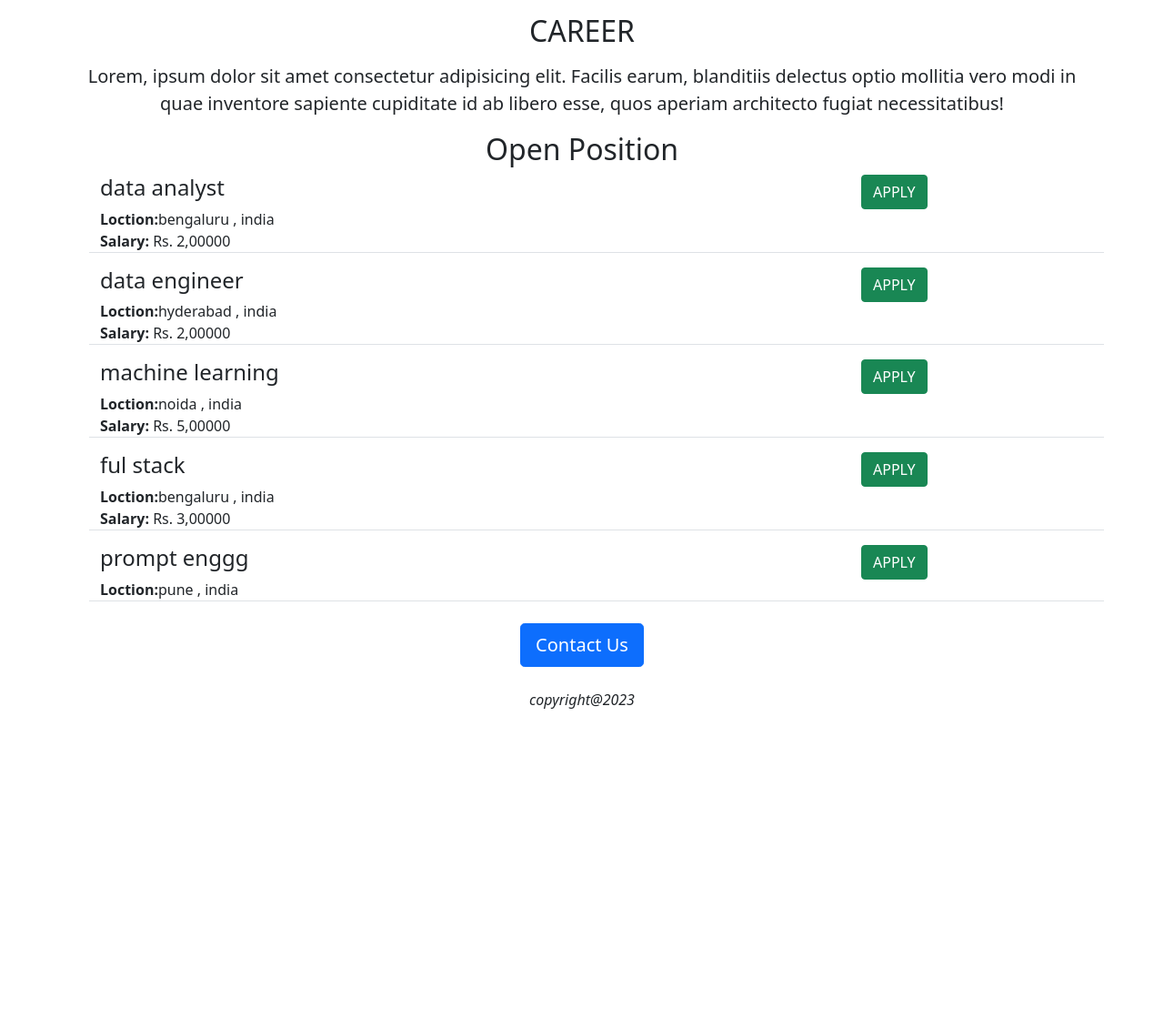
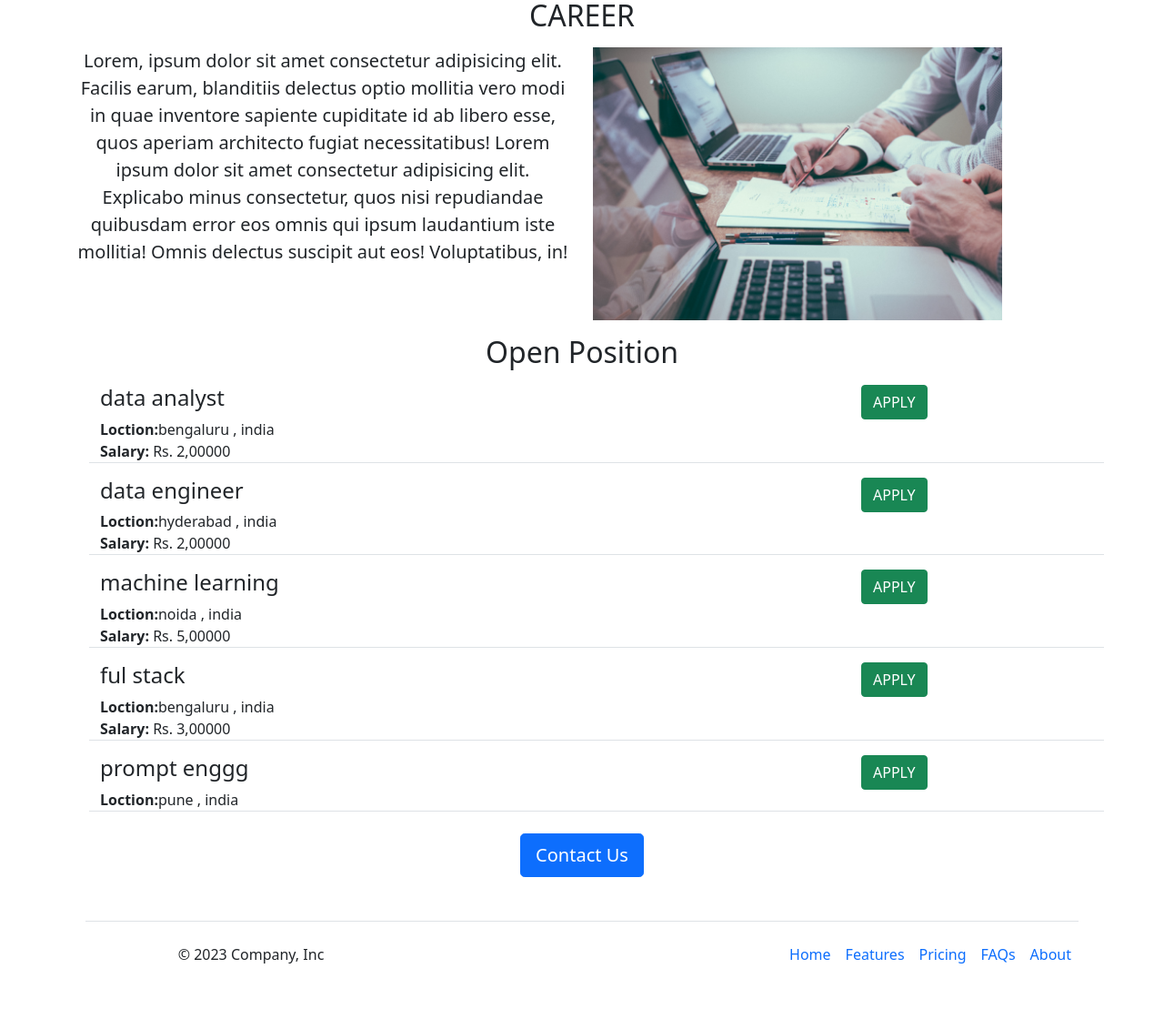
Before and after one commit to manishaarya4516/career-website-python, a Flask app: page / in a window 1280 px wide. Shown: the part 409-1518 px from the top of the page at 91% size. Before the commit the page ends 1188 px from the top, so only its background shows below. Run offline with Flask 3, Linux system fonts and the light colour scheme.

Commit message:
functional changes

```diff
--- /dev/null
+++ b/templates/footer.html
@@ -0,0 +1,34 @@
+<div class="container">
+  <footer
+    class="d-flex flex-wrap justify-content-between align-items-center py-3 my-4 border-top"
+  >
+    <p class="col-md-4 mb-0 text-body-secondary">&copy; 2023 Company, Inc</p>
+
+    <a
+      href="/"
+      class="col-md-4 d-flex align-items-center justify-content-center mb-3 mb-md-0 me-md-auto link-body-emphasis text-decoration-none"
+    >
+      <svg class="bi me-2" width="40" height="32">
+        <use xlink:href="#bootstrap" />
+      </svg>
+    </a>
+
+    <ul class="nav col-md-4 justify-content-end">
+      <li class="nav-item">
+        <a href="#" class="nav-link px-2 text-body-secondary">Home</a>
+      </li>
+      <li class="nav-item">
+        <a href="#" class="nav-link px-2 text-body-secondary">Features</a>
+      </li>
+      <li class="nav-item">
+        <a href="#" class="nav-link px-2 text-body-secondary">Pricing</a>
+      </li>
+      <li class="nav-item">
+        <a href="#" class="nav-link px-2 text-body-secondary">FAQs</a>
+      </li>
+      <li class="nav-item">
+        <a href="#" class="nav-link px-2 text-body-secondary">About</a>
+      </li>
+    </ul>
+  </footer>
+</div>
--- a/templates/home.html
+++ b/templates/home.html
@@ -19,36 +19,54 @@
         width: 100%;
         height: 320px;
         object-fit: cover;
+        margin-bottom: 10px;
+        margin-top: 5px;
       }
     </style>
   </head>
   <body>
-    <div class="container">
-      <h1 class="text-center mt-4 mb-3">Career Page</h1>
+    {% include 'nav.html' %}
     <img
       class="img-fluid"
       id="banner"
       src="https://images.unsplash.com/photo-1504805572947-34fad45aed93?ixlib=rb-4.0.3&ixid=M3wxMjA3fDB8MHxwaG90by1wYWdlfHx8fGVufDB8fHx8fA%3D%3D&auto=format&fit=crop&w=1470&q=80.jpg"
     />
+    <div class="container">
+      <!-- <h1 class="text-center mt-4 mb-3">Career Page</h1> -->
+
       <h2 class="text-center mt-3 mb-3">CAREER</h2>
+      <div class="row">
+        <div class="col-6">
           <p class="text-center lead">
-        Lorem, ipsum dolor sit amet consectetur adipisicing elit. Facilis earum,
-        blanditiis delectus optio mollitia vero modi in quae inventore sapiente
-        cupiditate id ab libero esse, quos aperiam architecto fugiat
-        necessitatibus!
+            Lorem, ipsum dolor sit amet consectetur adipisicing elit. Facilis
+            earum, blanditiis delectus optio mollitia vero modi in quae
+            inventore sapiente cupiditate id ab libero esse, quos aperiam
+            architecto fugiat necessitatibus! Lorem ipsum dolor sit amet
+            consectetur adipisicing elit. Explicabo minus consectetur, quos nisi
+            repudiandae quibusdam error eos omnis qui ipsum laudantium iste
+            mollitia! Omnis delectus suscipit aut eos! Voluptatibus, in!
           </p>
         </div>
+        <div class="col-6 mb-3">
+          <img
+            class="img-fluid"
+            style="height: 300px"
+            src="../static/careerjob.jpg"
+          />
+        </div>
+      </div>
+    </div>
     <div class="container">
-      <h2 class="text-center">Open Position</h2>
+      <h2 class="text-center mb-3">Open Position</h2>
       <div class="container ms-3">
         {% for job in jobs %} {% include 'jobitem.html' %} {% endfor %}
       </div>
     </div>
     <div class="container text-center">
-      <button class="text-center btn btn-primary btn-lg mt-2 mb-4">
+      <a class="text-center btn btn-primary btn-lg mt-2 mb-4" href="#">
         Contact Us
-      </button>
-      <p><i class="fa fa-copyright" aria-hidden="true">copyright@2023</i></p>
+      </a>
+      {% include 'footer.html' %}
     </div>
 
     <script
--- a/templates/jobitem.html
+++ b/templates/jobitem.html
@@ -7,6 +7,8 @@
     {% endif %}
   </div>
   <div class="col-3">
-    <button class="btn btn-success">APPLY</button>
+    <a class="btn btn-success" href="mailto:manishmaithili2020@gmail.com"
+      >APPLY</a
+    >
   </div>
 </div>
--- /dev/null
+++ b/templates/nav.html
@@ -0,0 +1,47 @@
+<header class="p-3 bg-white shadow-sm fixed-top">
+  <div class="container">
+    <div
+      class="d-flex flex-wrap align-items-center justify-content-center justify-content-lg-start"
+    >
+      <a
+        href="/"
+        class="d-flex align-items-center mb-2 mb-lg-0 text-white text-decoration-none"
+      >
+        <svg
+          class="bi me-2"
+          width="40"
+          height="32"
+          role="img"
+          aria-label="Bootstrap"
+        >
+          <use xlink:href="#bootstrap" />
+        </svg>
+      </a>
+
+      <ul
+        class="nav col-12 col-lg-auto me-lg-auto mb-2 justify-content-center mb-md-0"
+      >
+        <li><a href="#" class="nav-link px-2 text-secondary">Home</a></li>
+        <li><a href="#" class="nav-link px-2 text-white">Features</a></li>
+        <li><a href="#" class="nav-link px-2 text-white">Pricing</a></li>
+        <li><a href="#" class="nav-link px-2 text-white">FAQs</a></li>
+        <li><a href="#" class="nav-link px-2 text-white">About</a></li>
+      </ul>
+
+      <form class="col-12 col-lg-auto mb-3 mb-lg-0 me-lg-3" role="search">
+        <input
+          type="search"
+          class="form-control form-control-dark text-bg-dark"
+          placeholder="Search..."
+          aria-label="Search"
+        />
+      </form>
+
+      <div class="text-end">
+        <button type="button" class="btn btn-primary me-2">Login</button>
+        <button type="button" class="btn btn-warning">Sign-up</button>
+      </div>
+    </div>
+  </div>
+</header>
+<div style="height: 56px"></div>
```
Also changed, not shown: static/careerjob.jpg (added). Lines whose indentation alone changed are shown as unchanged.
